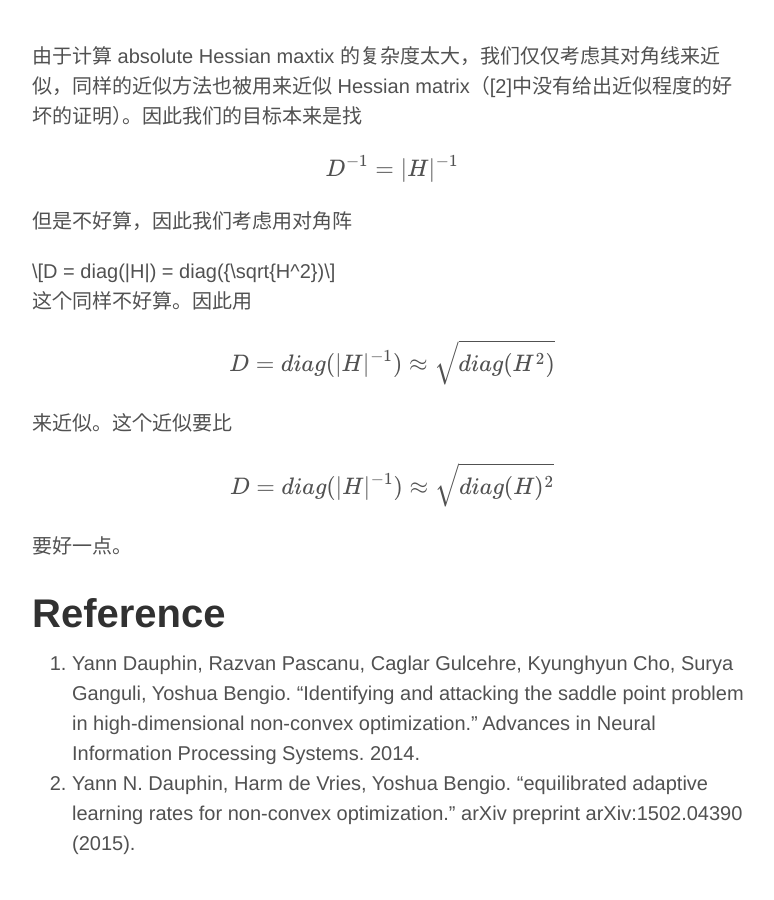
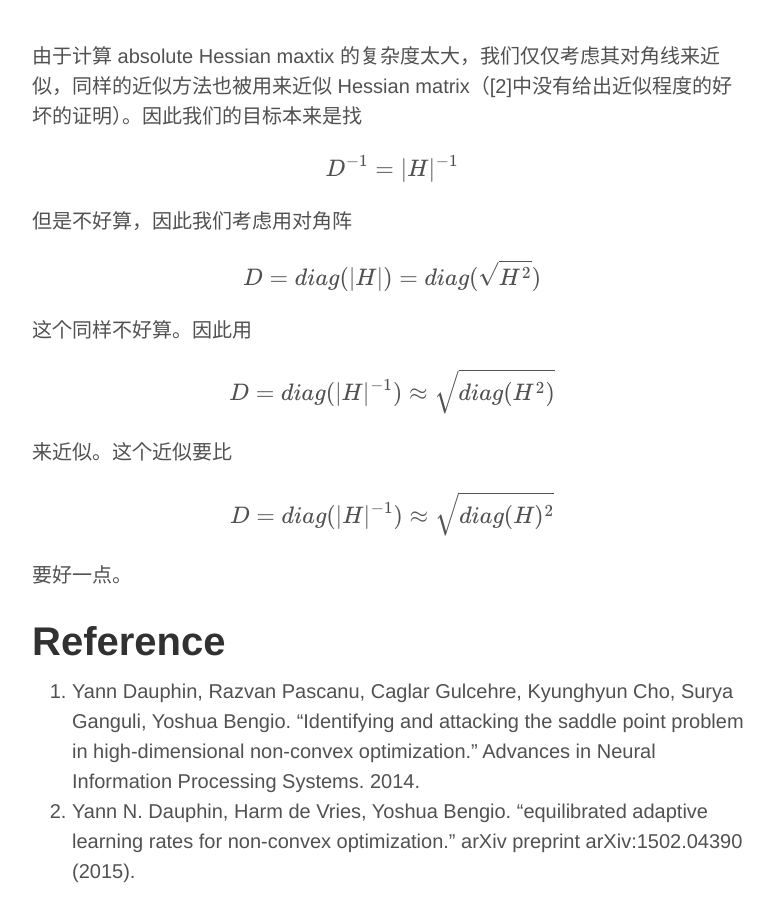
Before and after one commit to bjsc/cswhjiang.github.io, a Jekyll site: the page built from _posts/2015-09-10-escape-from-saddle-points.md, in a window 1280 px wide and 900 px high, scrolled down 2284 px. Shown: the whole window, without its empty margins (248-1022 px from the left). Built offline with Jekyll 4.4.1, drawn with Linux system fonts in a browser that asks for light colours; formulas are drawn with MathJax 3; comment, search, counter and statistics services are not loaded.

```diff
--- a/_posts/2015-09-10-escape-from-saddle-points.md
+++ b/_posts/2015-09-10-escape-from-saddle-points.md
@@ -28,7 +28,7 @@ $$D^{-1} = |H|^{-1}$$
 
 但是不好算，因此我们考虑用对角阵
 
-$$D = diag(|H|) = diag({\sqrt{H^2})$$
+$$D = diag(|H|) = diag(\sqrt{H^2})$$
 
 这个同样不好算。因此用
 
```
